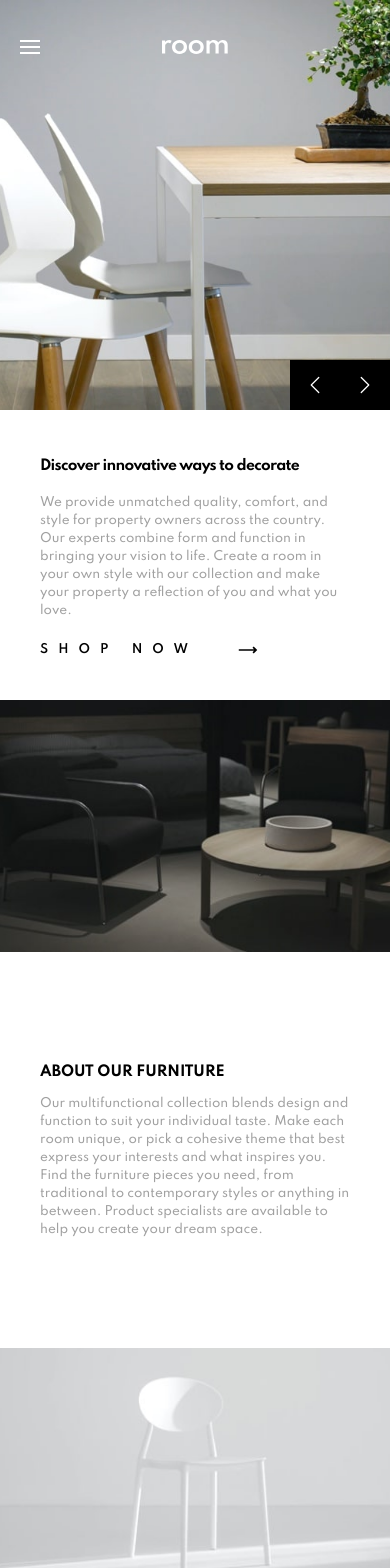
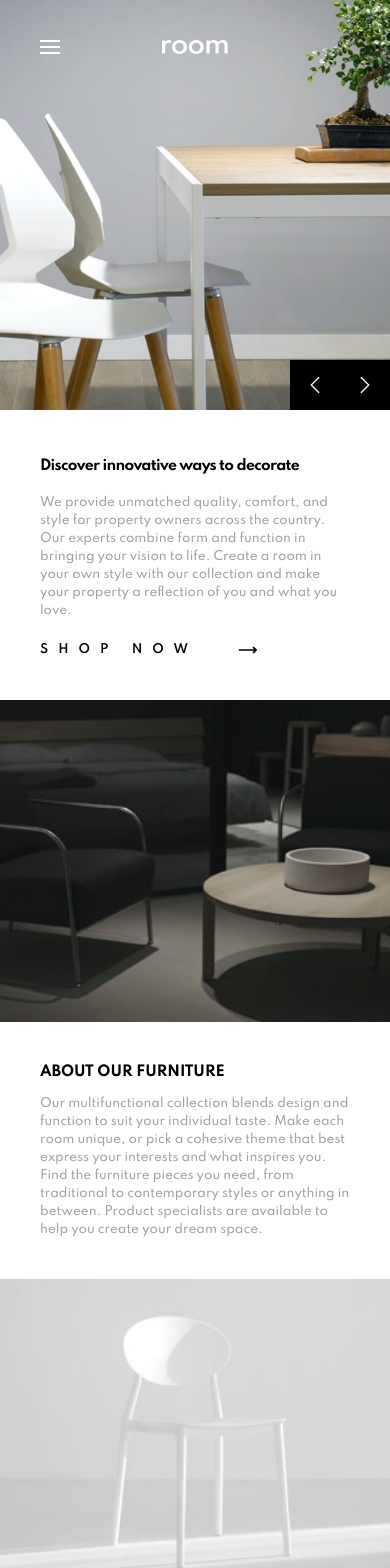
Before and after one commit to xKarol/room-homepage, a Next.js app: page / in a window 390 px wide. Shown: the top 1568 px of the page. Built offline with nearby package versions, Linux system fonts and the light colour scheme.

Commit message:
Minor bug fixes

```diff
--- a/components/About.js
+++ b/components/About.js
@@ -8,7 +8,7 @@
       <div className="flex-1 w-full h-full">
         <Photo src={AboutImg} className={"w-full h-full"} alt="room photo" />
       </div>
-      <section className="p-10 flex items-center justify-center flex-[1.25]">
+      <section className="p-10 flex items-center justify-center md:flex-[1.25]">
         <div className="space-y-3">
           <h1 className="uppercase font-bold text-[14px]">
             About our furniture
--- a/components/Header.js
+++ b/components/Header.js
@@ -11,7 +11,7 @@
       if (!open) return;
       setOpen(false);
     };
-    document.body.style.overflowX = `${open ? "hidden" : "visible"}`;
+    document.body.style.overflow = `${open ? "hidden" : "visible"}`;
     if (open) window.scrollTo(0, 0);
     document.addEventListener("click", handleClick);
     return () => {
@@ -20,7 +20,7 @@
   }, [open]);
 
   return (
-    <header className="w-full flex px-5 absolute top-10 z-50 items-center">
+    <header className="w-full flex px-10 absolute top-10 z-50 items-center">
       <Hamburger active={open} onClick={() => setOpen(!open)} />
       <div
         className={`flex absolute md:static md:left-0 md:translate-x-0 left-1/2 -translate-x-1/2 ${
--- a/components/Nav.js
+++ b/components/Nav.js
@@ -6,7 +6,7 @@
       <nav
         className={`${
           active
-            ? "font-bold py-10 fixed top-0 left-0 bg-white w-full shadow-[0_0_0_1000000px_rgba(0,0,0,0.5)]"
+            ? "pl-[100px] font-bold py-10 fixed top-0 left-0 bg-white w-full shadow-[0_0_0_1000000px_rgba(0,0,0,0.5)]"
             : "hidden md:block text-white"
         } pl-20`}
       >
```
